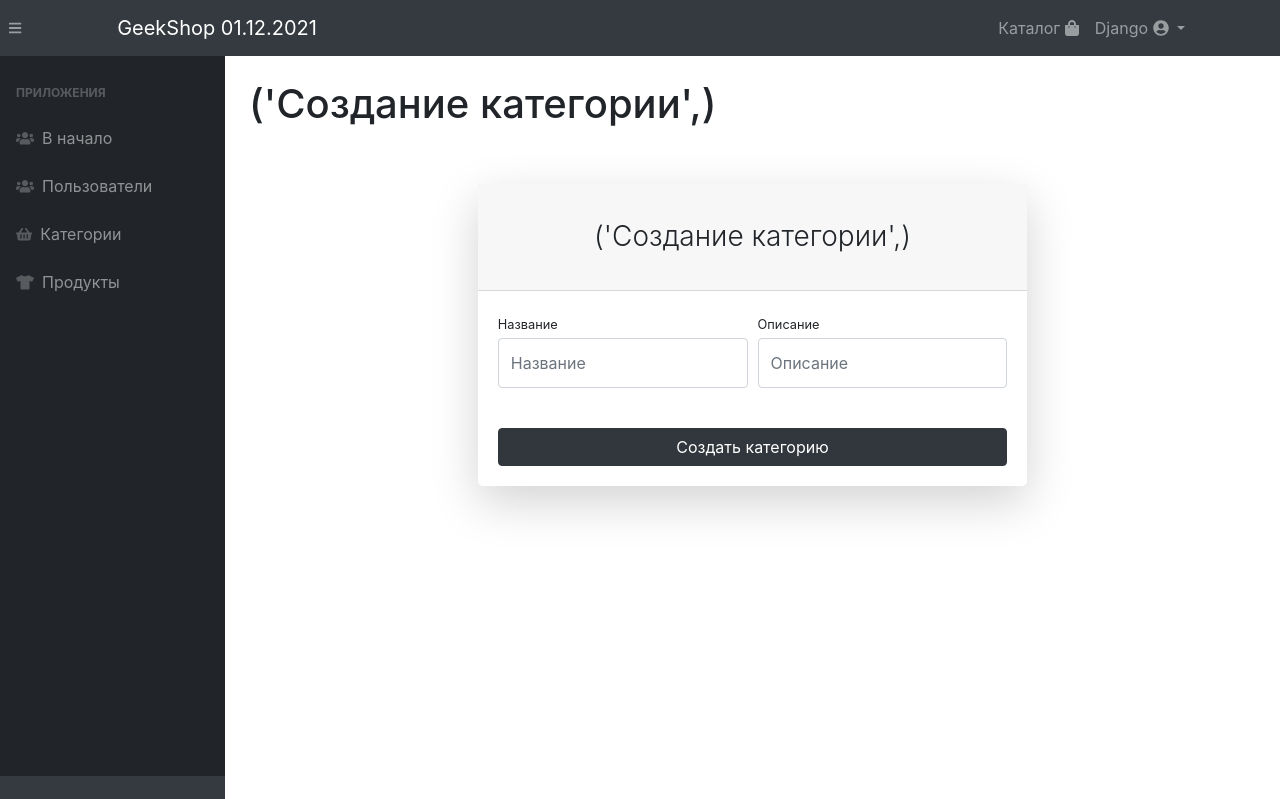
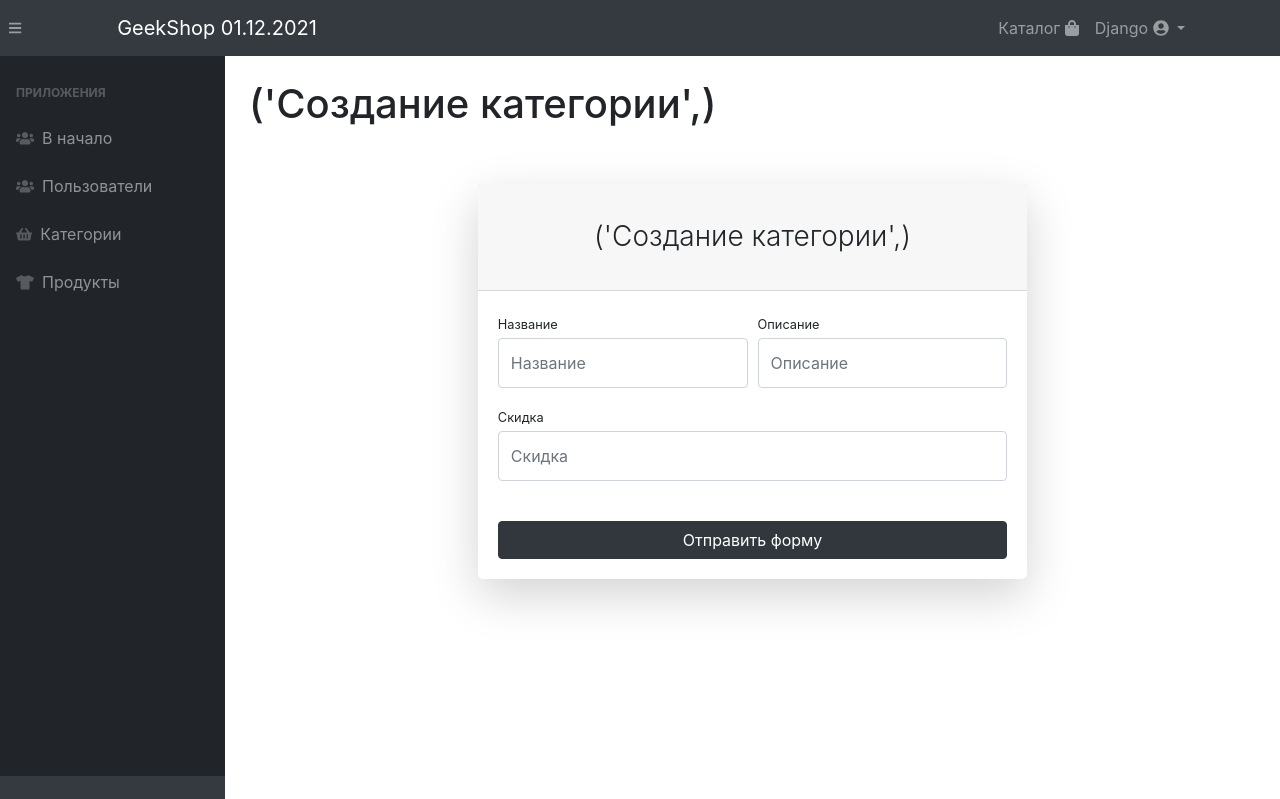
Before and after one commit to stopguard/Django, a Django app: page /auth/admin/categories/create/ in a window 1280 px wide. Shown: the top 799 px of the page. Run offline with Django 3.2, Linux system fonts and the light colour scheme; a user stored in the database is signed in; some libraries are stand-ins or nearby versions.

Commit message:
add category discount, F-objects and send verify mail into smtp.gmail.com

```diff
--- a/adminapp/forms.py
+++ b/adminapp/forms.py
@@ -18,10 +18,12 @@
         attrs={'class': 'form-control py-4', 'placeholder': 'Название'}))
     description = forms_lib.CharField(widget=forms_lib.TextInput(
         attrs={'class': 'form-control py-4', 'placeholder': 'Описание'}))
+    discount = forms_lib.IntegerField(widget=forms_lib.NumberInput(
+        attrs={'class': 'form-control py-4', 'placeholder': 'Скидка'}), required=False, min_value=-100, max_value=100)
 
     class Meta:
         model = ProductsCategory
-        fields = ('name', 'description')
+        fields = ('name', 'description', 'discount')
 
 
 class ProductForm(forms_lib.ModelForm):
--- a/adminapp/templates/products/productscategory_form.html
+++ b/adminapp/templates/products/productscategory_form.html
@@ -27,7 +27,7 @@
                                         class="text-center font-weight-light my-4">{{ page_title }}</h3>
                                 </div>
                                 <div class="card-body">
-                                    <form action="{% url 'auth_admin:category_create' %}" method="post"
+                                    <form method="post"
                                           enctype="multipart/form-data">
                                         {% csrf_token %}
                                         {{ form.non_field_errors }}
@@ -49,9 +49,18 @@
                                                 </div>
                                             </div>
                                         </div>
+                                        <div class="form-row">
+                                            <div class="col-md-12">
+                                                <div class="form-group">
+                                                    <label class="small mb-1"
+                                                           for="{{ form.discount.id_for_label }}">Скидка</label>
+                                                    {{ form.discount }}
+                                                </div>
+                                            </div>
+                                        </div>
                                         <div class="form-group mt-4 mb-0">
                                             <input class="btn btn-primary btn-block" type="submit"
-                                                   value="Создать категорию">
+                                                   value="Отправить форму">
                                         </div>
                                     </form>
                                 </div>
--- a/adminapp/views.py
+++ b/adminapp/views.py
@@ -1,6 +1,8 @@
 from django.contrib import messages
 from django.contrib.auth import get_user_model
 from django.contrib.auth.decorators import user_passes_test
+from django.db import transaction
+from django.db.models import F
 from django.http import JsonResponse, HttpResponseRedirect
 from django.shortcuts import render, get_object_or_404
 from django.template.loader import render_to_string
@@ -193,6 +195,17 @@
         context['page_title'] = f'Управление категорией {self.object.name}'
         return context
 
+    def form_valid(self, form):
+        super_form_valid = super().form_valid(form)
+        with transaction.atomic():
+            discount = form.cleaned_data['discount']
+            if form.is_valid() and discount:
+                messages.success(self.request,
+                                 f'Успешно применена скидка {discount}% на все товары категории {self.object.name}')
+                cat_products = self.object.get_all_products
+                cat_products.update(price=F('price') * (1 - discount / 100))
+        return super_form_valid
+
 
 # @user_passes_test(lambda user: user.is_superuser)
 # def category_delete(request, cat_id):
--- a/authapp/models.py
+++ b/authapp/models.py
@@ -54,7 +54,8 @@
         message = f'Для подтверждения учётной записи {self.username} на портале ' \
                   f'{settings.DOMAIN_NAME} перейдите по ссылке:\n' \
                   f'{settings.DOMAIN_NAME}{verify_link}'
-        return send_mail(title, message, settings.EMAIL_HOST_USER, [self.email], fail_silently=False)
+        return send_mail(title, message, settings.EMAIL_HOST_USER, [self.email], False,
+                         settings.EMAIL_HOST_USER, settings.EMAIL_HOST_PASSWORD)
 
     def __str__(self):
         return f'{self.first_name} {self.last_name}'
```
Also changed, not shown: geekshop/settings.py (+7 -3 lines), db.sqlite3, 1 other file.
